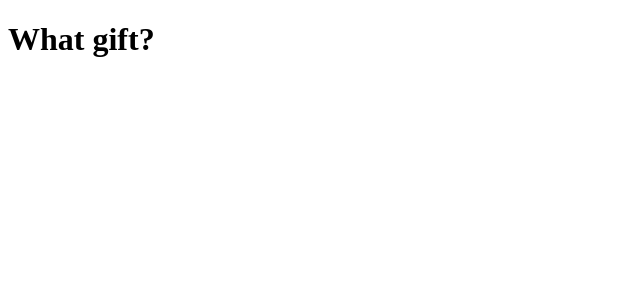
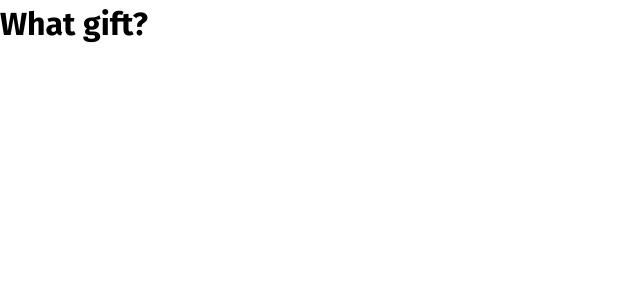
Before and after one commit to arthur-dias/whatgift-app, a React (Vite) app: page / in a window 1280 px wide. Shown: the top 300 px of the page, without its empty margins (0-640 px from the left). Built offline with nearby package versions, Linux system fonts and the light colour scheme.

Commit message:
added global styles

```diff
--- a/src/main.tsx
+++ b/src/main.tsx
@@ -1,6 +1,8 @@
 import React from 'react'
 import ReactDOM from 'react-dom/client'
 import App from './App.tsx'
+import './styles/_global.css'
+import './styles/_reset.css'
 
 ReactDOM.createRoot(document.getElementById('root') as HTMLElement).render(
   <React.StrictMode>
--- /dev/null
+++ b/src/styles/_colors.css
@@ -0,0 +1,15 @@
+:root {
+  /* BACKGROUND  */
+  --background-primary-color: #fffffe;
+  --bakground-secondary-color: ##d1d1e9;
+  --background-tertiary-color: #e45858;
+
+  /* BUTTONS */
+  --background-btn-color: #6246ea;
+  --background-btn-hover-color: #573ed3;
+
+  /* FONT */
+  --font-primary-color: #2b2c34;
+  --font-secondary-color: #6246ea;
+  --font-tertiary-color: #e45858;
+}
--- /dev/null
+++ b/src/styles/_fontSizes.css
@@ -0,0 +1,12 @@
+:root {
+  /* SIZE */
+  --font-small-size: 0.8rem;
+  --font-regular-size: 1rem;
+  --font-large-size: 2.5rem;
+  --font-very-large-size: 3rem;
+  --font-big-size: 4.5rem;
+
+  /* WEIGHT */
+  --font-medium-weight: 400;
+  --font-bold-weight: 700;
+}
--- /dev/null
+++ b/src/styles/_global.css
@@ -0,0 +1,6 @@
+@import url('https://fonts.googleapis.com/css2?family=Fira+Sans:ital,wght@0,400;0,700;1,400&display=swap');
+
+:root {
+  font-family: 'Fira Sans', sans-serif;
+  scroll-behavior: smooth;
+}
--- /dev/null
+++ b/src/styles/_reset.css
@@ -0,0 +1,50 @@
+*,
+*::before,
+*::after {
+  box-sizing: border-box;
+}
+
+* {
+  margin: 0;
+}
+
+html,
+body {
+  height: 100%;
+}
+
+body {
+  line-height: 1.5;
+  -webkit-font-smoothing: antialiased;
+}
+
+img,
+picture,
+video,
+canvas,
+svg {
+  display: block;
+  max-width: 100%;
+}
+
+input,
+button,
+textarea,
+select {
+  font: inherit;
+}
+
+p,
+h1,
+h2,
+h3,
+h4,
+h5,
+h6 {
+  overflow-wrap: break-word;
+}
+
+#root,
+#__next {
+  isolation: isolate;
+}
--- /dev/null
+++ b/src/styles/_z-index.css
@@ -0,0 +1,4 @@
+:root {
+  --z-index-one: 10;
+  --z-index-two: 20;
+}
```
